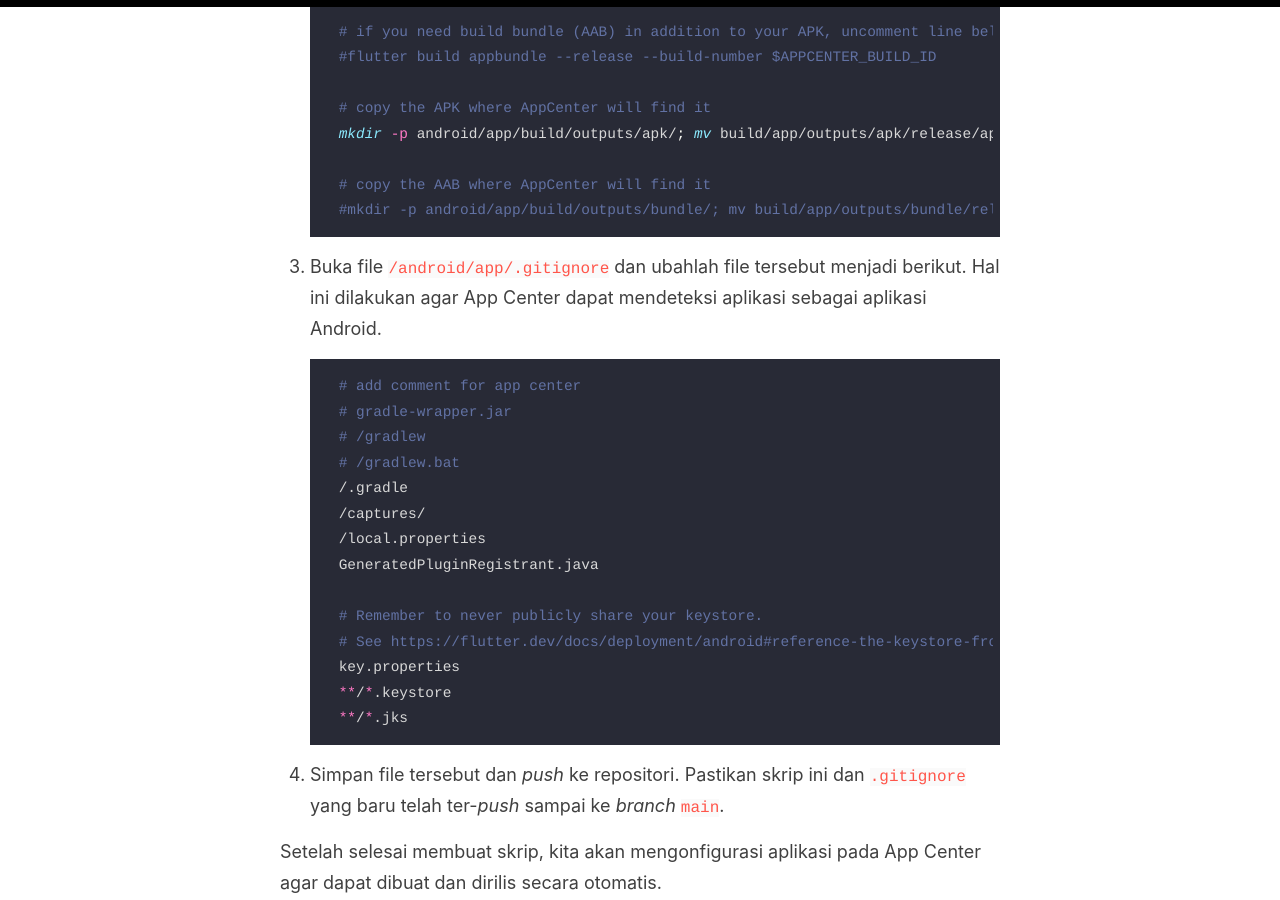
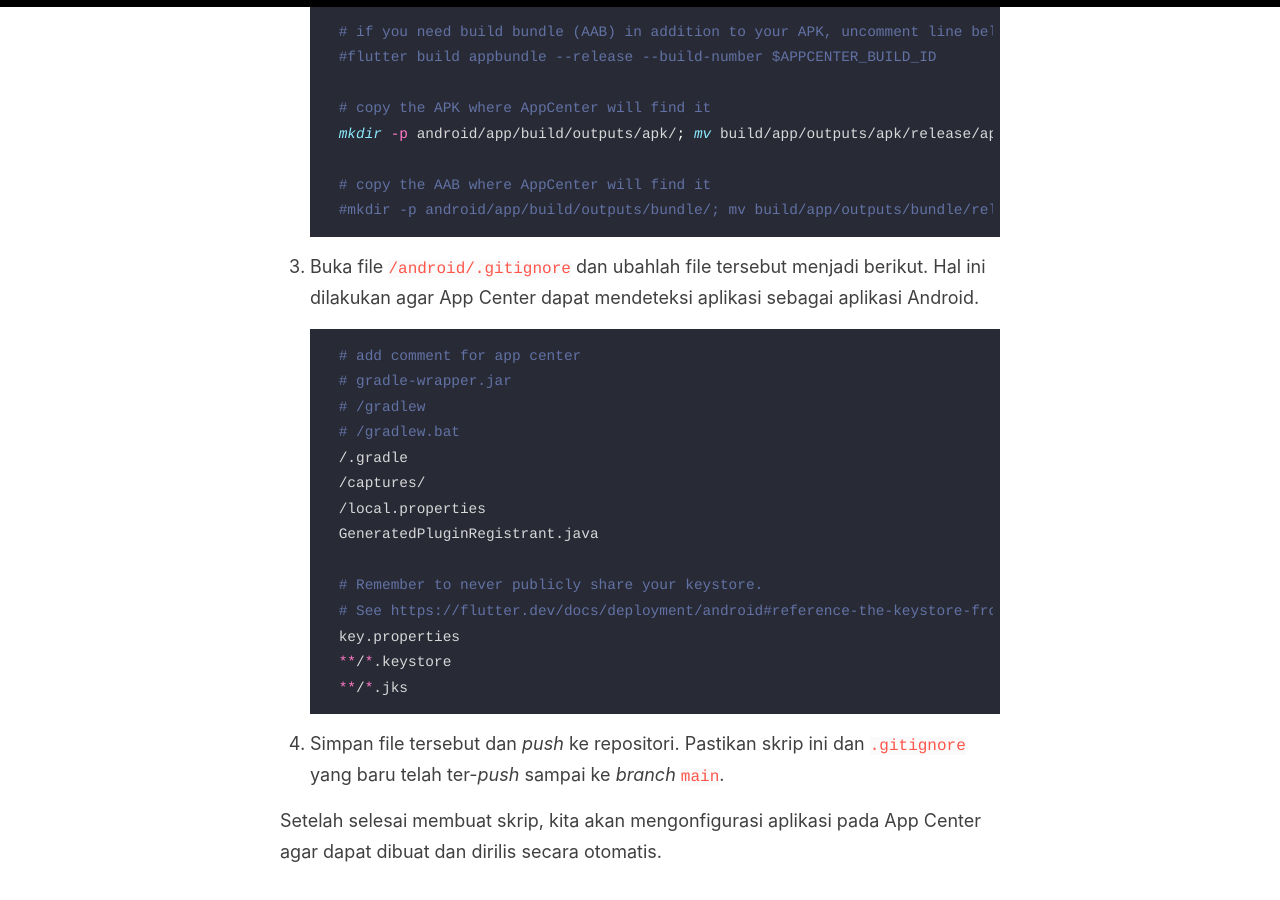
Before and after one commit to determinedguy/cecoret, a Jekyll site: the page built from _posts/2022-11-20-flutter-at-app-center.md, in a window 1280 px wide and 900 px high, scrolled down 9373 px. Built offline with Jekyll 4.4.1, drawn with Linux system fonts in a browser that asks for light colours.

Commit message:
Update 2022-11-20-flutter-at-app-center.md

````diff
--- a/_posts/2022-11-20-flutter-at-app-center.md
+++ b/_posts/2022-11-20-flutter-at-app-center.md
@@ -191,7 +191,7 @@ App Center menggunakan *bash script* untuk menjalankan automasi *build* aplikasi
     #mkdir -p android/app/build/outputs/bundle/; mv build/app/outputs/bundle/release/app-release.aab $_
     ```
 
-3. Buka file `/android/app/.gitignore` dan ubahlah file tersebut menjadi berikut. Hal ini dilakukan agar App Center dapat mendeteksi aplikasi sebagai aplikasi Android.
+3. Buka file `/android/.gitignore` dan ubahlah file tersebut menjadi berikut. Hal ini dilakukan agar App Center dapat mendeteksi aplikasi sebagai aplikasi Android.
 
     ```sh
     # add comment for app center
````
